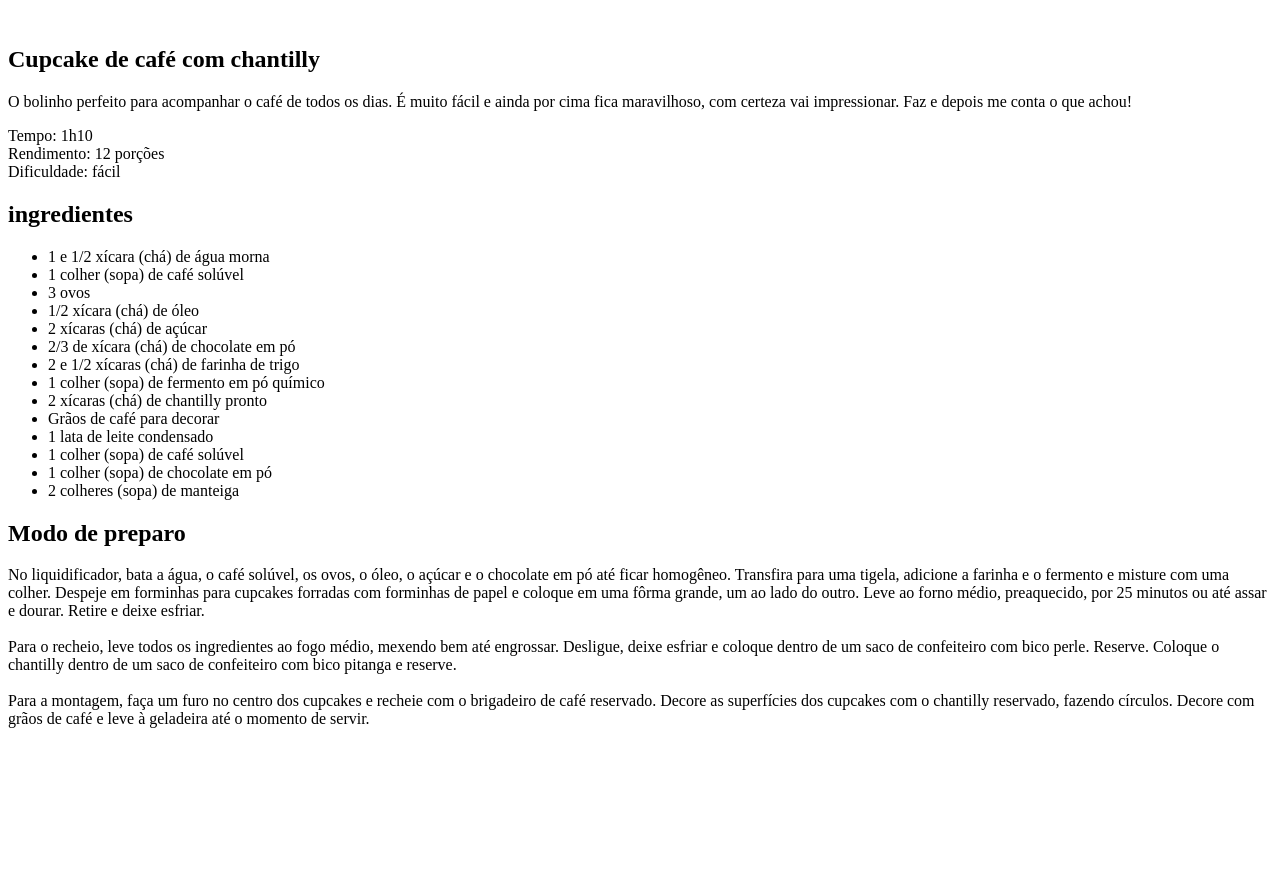
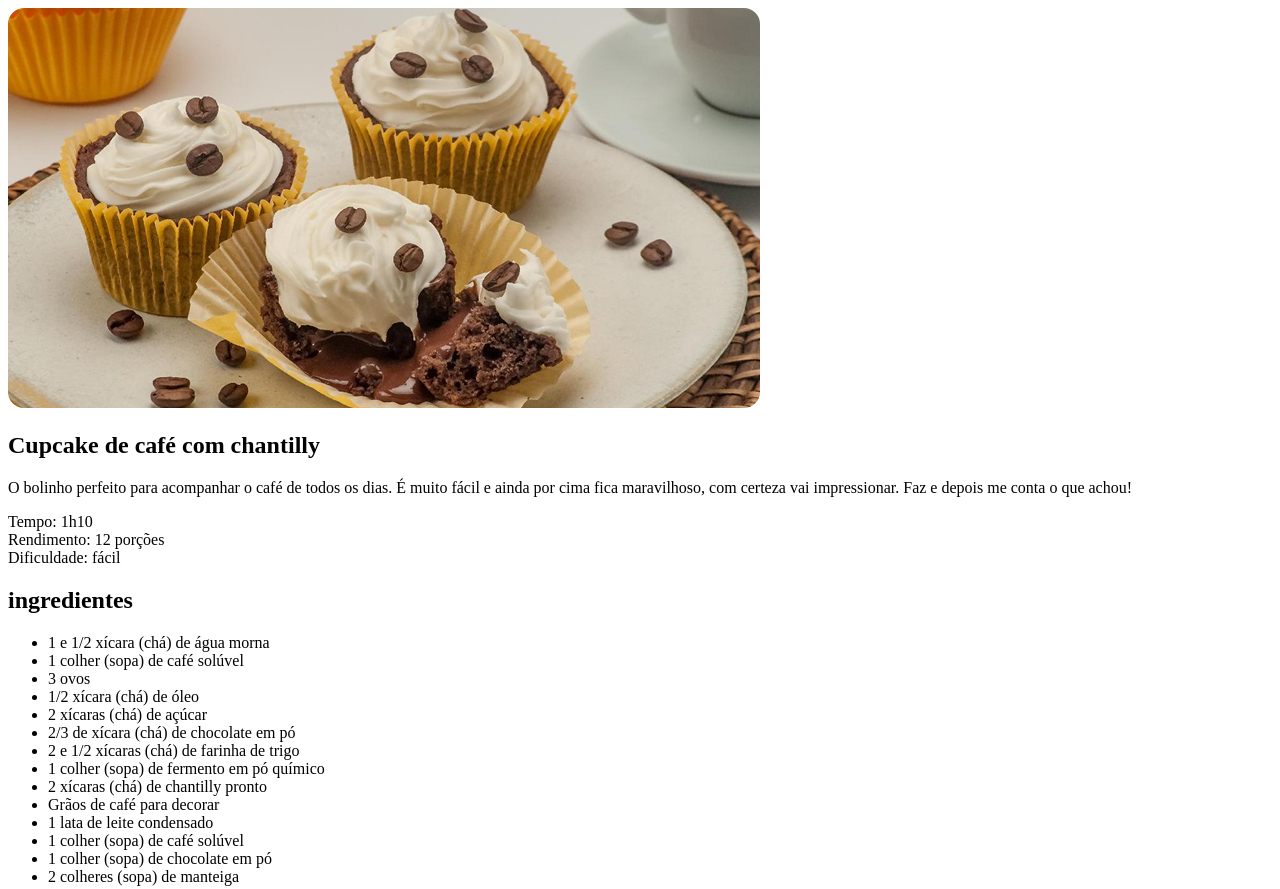
Before and after one commit to vinny-rbr/PROJETO-PAGINA-DE-RECEITAS, a plain HTML site: page index.html in a window 1280 px wide. Shown: the top 889 px of the page. Before the commit the page ends 800 px from the top, so only its background shows below. Drawn offline with Linux system fonts and the light colour scheme.

Commit message:
adding images and styles

```diff
--- a/index.html
+++ b/index.html
@@ -3,11 +3,13 @@
 <head>
   <meta charset="UTF-8">
   <meta name="viewport" content="width=device-width, initial-scale=1.0">
-  <title>Document</title>
+  <title>paginas de receita</title>
+
+  <link rel="stylesheet" href="style.css">
 </head>
 <body>
   <div id="page">
-    <img src="" alt="">
+    <img src="/assets/main-image.jpg" alt="imagem de um cupcake com recheio de chocolate e graos de café com chantilly">
     <main>
       <section id="about">
         <h1>
--- /dev/null
+++ b/style.css
@@ -0,0 +1,3 @@
+img {
+  border-radius: 16px;
+}
```
Also changed, not shown: assets/bg-image.jpg (added), assets/main-image.jpg (added).
